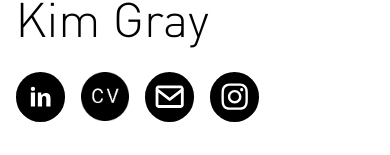
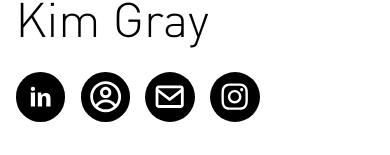
Before and after one commit to KimbaGray/kg-website, a React (Create React App) app: page /about in a window 390 px wide. Shown: the part 186-341 px from the top of the page. Built offline with nearby package versions, Linux system fonts and the light colour scheme; a web font is replaced by a local one.

Commit message:
added in a cv icon and updated media queries for ipads

```diff
--- a/src/components/About.jsx
+++ b/src/components/About.jsx
@@ -1,9 +1,9 @@
 import React, { Component } from "react";
 import "../styles/About.css";
-import CV_button from "../images/CV_button.png";
 import { BiEnvelope } from "react-icons/bi";
 import { TiSocialLinkedin } from "react-icons/ti";
 import { AiOutlineInstagram } from "react-icons/ai";
+import { CgProfile } from "react-icons/cg";
 
 class About extends Component {
   state = {};
@@ -24,13 +24,7 @@ class About extends Component {
             target="_blank"
             rel="noreferrer"
           >
-            <span id="cvButton">
-              <img
-                src={CV_button}
-                alt="Round black button with CV"
-                className="image"
-              ></img>
-            </span>
+            <CgProfile id="icon" />
           </a>
           <a href="mailto:kim.lc.gray@gmail.com">
             <BiEnvelope id="icon" />
--- a/src/styles/Header.css
+++ b/src/styles/Header.css
@@ -153,3 +153,14 @@
     margin-top: -20px;
   }
 }
+
+@media only screen and (device-width: 768px) {
+  .menu-container .menu-icon {
+    margin-top: 0px;
+    padding-right: 4vw;
+  }
+  .menu-container .menu-icon:focus {
+    padding-right: 4vw;
+    margin-top: 0px;
+  }
+}
--- a/src/styles/Home.css
+++ b/src/styles/Home.css
@@ -79,3 +79,12 @@ h1 {
     color: #000000;
   }
 }
+
+@media only screen and (device-width: 768px) {
+  .homeButtonOuter {
+    display: flex;
+    flex-direction: column;
+    margin-top: 6vh;
+    color: #000000;
+  }
+}
```
